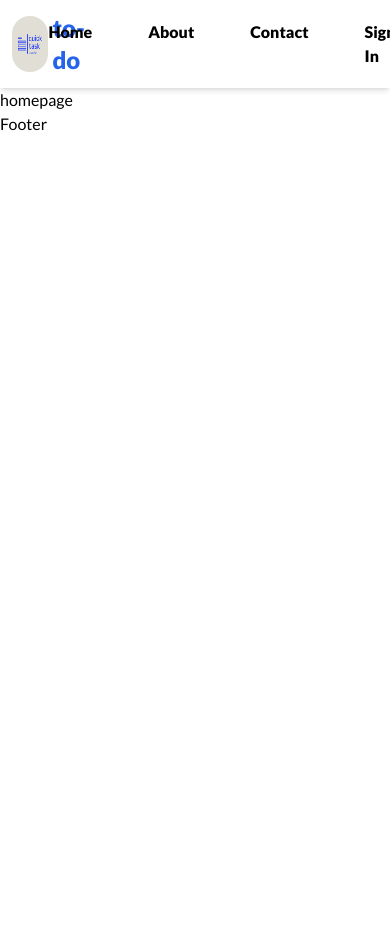
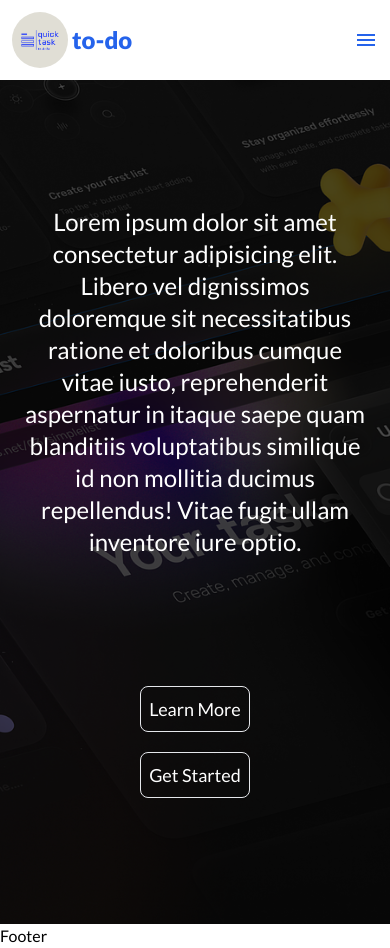
Before and after one commit to Tochukwu-001/to-do, a Next.js app: page / in a window 390 px wide. Before the commit the page ends 844 px from the top, so only its background shows below. Built offline with nearby package versions, Linux system fonts and the light colour scheme.

Commit message:
nav, home page

```diff
--- a/app/(guest)/page.jsx
+++ b/app/(guest)/page.jsx
@@ -1,10 +1,29 @@
+import Link from 'next/link'
 import React from 'react'
 
 const page = () => {
   return (
-    <div>
-        homepage
-    </div>
+    <main className='h-dvh bg-[url(/bg.png)] bg-cover bg-center'>
+      <div className='h-dvh bg-black/70'>
+        <div className='flex flex-col gap-[8rem] items-center justify-center text-white h-dvh w-[50rem] max-lg:w-full mx-auto max-lg:p-5'>
+          <p className='text-2xl text-center'>
+            Lorem ipsum dolor sit amet consectetur adipisicing elit. Libero vel dignissimos doloremque sit necessitatibus ratione et doloribus cumque vitae iusto, reprehenderit aspernatur in itaque saepe quam blanditiis voluptatibus similique id non mollitia ducimus repellendus! Vitae fugit ullam inventore iure optio.
+          </p>
+          <div className='flex gap-[8rem] max-lg:gap-5 max-lg:flex-col '>
+            <button
+              className='border p-3 max-lg:p-2 text-3xl max-lg:text-lg rounded-lg hover:text-black hover:bg-white transition-all max-lg:w-full'
+            >
+              <Link href={'#'}>Learn More</Link>
+            </button>
+            <button
+             className='border p-3 max-lg:p-2 text-3xl max-lg:text-lg rounded-lg hover:text-black hover:bg-white transition-all max-lg:w-full'
+            >
+              <Link href={'/signin'}>Get Started</Link>
+            </button>
+          </div>
+        </div>
+      </div>
+    </main>
   )
 }
 
--- /dev/null
+++ b/app/(guest)/signin/page.jsx
@@ -0,0 +1,11 @@
+import React from 'react'
+
+const page = () => {
+  return (
+    <div>
+        signin
+    </div>
+  )
+}
+
+export default page
--- a/app/components/Navbar.jsx
+++ b/app/components/Navbar.jsx
@@ -3,12 +3,13 @@ import Image from 'next/image'
 import Link from 'next/link'
 import React, { useState } from 'react'
 import { MdOutlineMenu } from "react-icons/md";
+import { IoMdClose } from "react-icons/io";
 
 const Navbar = () => {
     const navLists = [
         {
             id: 1,
-            href: "#",
+            href: "/",
             title: "Home"
         },
         {
@@ -23,21 +24,22 @@ const Navbar = () => {
         },
         {
             id: 4,
-            href: "#",
+            href: "/signin",
             title: "Sign In"
         },
     ]
     let x = 3
+    const [navOpen, setNavOpen] = useState(false)
 
 
   return (
     <nav className='flex items-center justify-between p-3 shadow-md'>
-       <Link href={'#'} className='text-2xl text-blue-600 font-bold flex gap-1 items-center'>
+       <Link href={'/'} className='text-2xl text-blue-600 font-bold flex gap-1 items-center z-50'>
         <Image src={'/logo.png'} width={200} height={200} className='rounded-full w-14 h-14'/>
         <span>to-do</span>
        </Link>
 
-       <ul className='flex gap-14'>
+       <ul className={`flex gap-14 max-lg:flex-col  max-lg:justify-center max-lg:items-center max-lg:fixed max-lg:w-full max-lg:h-dvh max-lg:top-0 max-lg:right-0 max-lg:bg-slate-200/90 transition-all ${!navOpen ? "max-lg:translate-x-full" : ""} `}>
         {navLists.map((list)=>(
 
         <li key={list.id} className='font-semibold hover:text-blue-600 hover:border-b hover:border-b-blue-600'>
@@ -48,6 +50,12 @@ const Navbar = () => {
         ))}
        </ul>
 
+      <button
+        onClick={()=>setNavOpen(!navOpen)}
+        className='lg:hidden z-50'
+      >
+        {navOpen ? <IoMdClose className='text-2xl text-blue-600'/> : <MdOutlineMenu className='text-2xl text-blue-600'/>}
+      </button>
     </nav>
   )
 }
```
